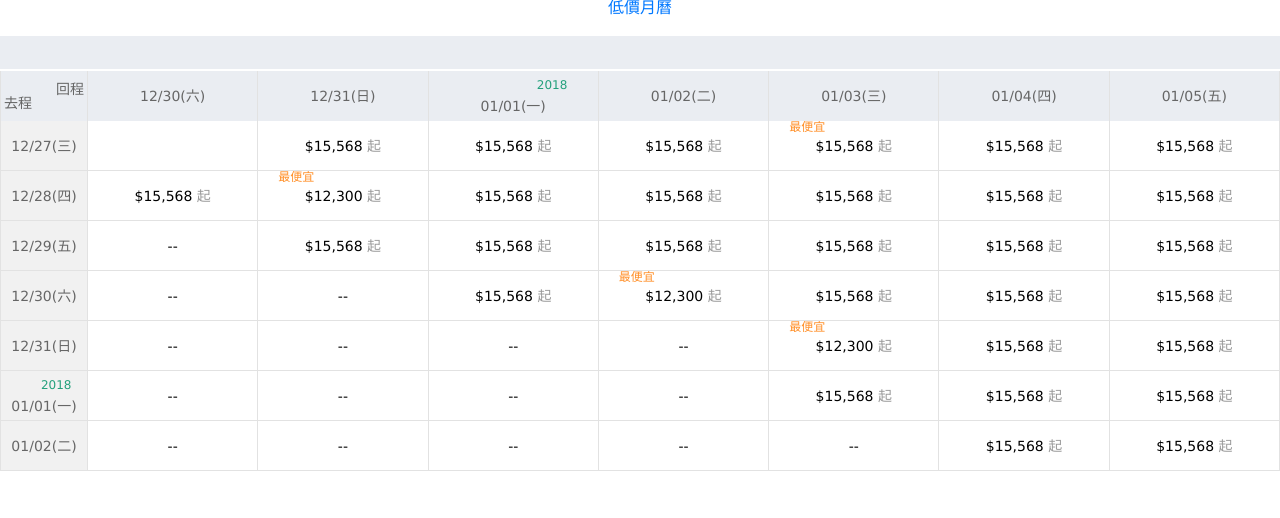
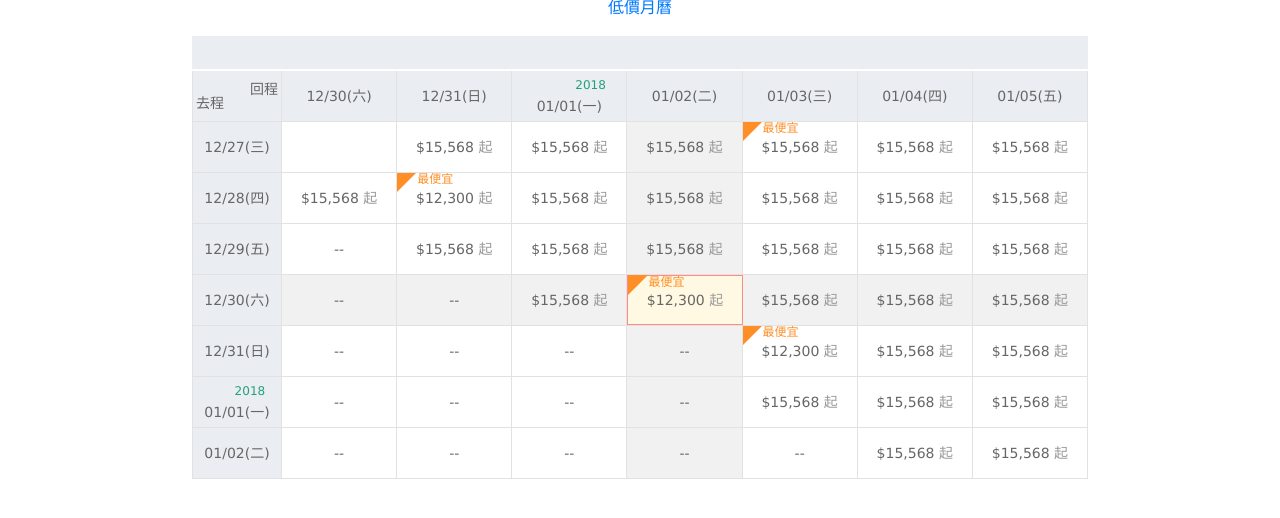
Before and after one commit to JJvicky/Frz_table, a React (Create React App) app: page / in a window 1280 px wide. Shown: the top 518 px of the page. Built offline with nearby package versions, Linux system fonts and the light colour scheme.

Commit message:
adjust to react

```diff
--- a/src/Style/components.scss
+++ b/src/Style/components.scss
@@ -4,6 +4,11 @@ $hover-border: #fe8b88;
 $hover-bg:#fff9e3;
 $append : #999;
 $cheapest :#ff8e26;
+@mixin bg-grey-info{
+	background-color: #eaedf2;
+    color: #666;
+    border-bottom : 1px solid $border;
+}
 @mixin hover {
     border: 1px solid $hover-border;
     background: $hover-bg
@@ -35,9 +40,9 @@ $td-width : 88px;
 }
 
 .date{
-    height:100%;
-    border-right: 1px solid $border;
-    border-left: 1px solid $border;
+     height:100%;
+    // border-right: 1px solid $border;
+    // border-left: 1px solid $border;
     display: flex;
     justify-content: center;
     flex-direction: column;
@@ -46,6 +51,7 @@ $td-width : 88px;
         display: block;
         text-align: center;
         padding: 0 3px;
+
    }
    span:nth-child(2){
         text-align: left;
@@ -59,26 +65,39 @@ $td-width : 88px;
 
 table{
     width: 100%;
+    tr{
+        height:auto;
+    }
      td{
         padding: 0;
+        font-size: 14px;
+        overflow: hidden;
     }
     td:first-child{
         width: $td-width;
-        height: 50px;
+        max-height: 50px;
+        border-right: 1px solid $border;
+        border-left: 1px solid $border;
+        @include bg-grey-info;
+        vertical-align: middle;
     }
     td:nth-child(2){
         width: calc(100% - 88px);
         position: relative;
         overflow: hidden;
+        height: 50px;
+        color: #666;
+        border-bottom : 1px solid $border;
     }
 }
 
 .slide{
     width: 100%;
     height: 100%;
-    position: absolute;
+    // position: absolute;
     top: 0;
-    transition: 0;
+    transition: left 0;
+    left:0 ;
 
     div{
         min-width: calc(100% /7);
@@ -96,14 +115,19 @@ table{
             }
         }
     }
+    div.interchange{
+        background-color:#f1f1f1;
+    }
+}
 
-
+td .interchange{
+    background-color:#f1f1f1;
 }
 
 .goDate{
     position: relative;
     .slide div{
-        border-bottom : 1px solid $border;
+        // border-bottom : 1px solid $border;
          .hover{
            @include hover;
          }
@@ -111,31 +135,27 @@ table{
            @include hover;
          }
     }
-    .date{
-        border-bottom : 1px solid $border;
-    }
-
 }
-
+.slide div.hover{
+    @include hover;
+}
 .backDate .slide div{
     background-color: #eaedf2;
 }
-.cheapest:after {
+.slide div.cheapest:after {
     content: "";
     height: 0;
     width: 0;
     position: absolute;
     top: -1px;
     left: 0;
-    border{
-         top: 10px solid $cheapest;
-         right: 10px solid transparent;
-         bottom: 10px solid transparent;
-         left: 10px solid $cheapest;
+    border-top: 10px solid $cheapest;
+    border-right: 10px solid transparent;
+    border-bottom: 10px solid transparent;
+    border-left: 10px solid $cheapest;
     }
 
-}
-.cheapest:before{
+.slide div.cheapest:before{
     content: "\6700\4FBF\5B9C";
     position: absolute;
     top: 0;
@@ -168,6 +188,7 @@ element.style {
 
 @media screen and (max-width: 768px){
     .slide{
+        position: absolute;
         left:0;
         /* transition : 0s; */
         /* RWD各種版面 */
@@ -199,15 +220,18 @@ element.style {
         text-align: center;
     }
     .arrow.left{
-        left:88px;
+        left:89px;
     }
     .arrow.right{
-        right: 1px;
+        right: 0px;
     }
     .arrow>i {
         display: block;
         font-size: 14px;
     }
+    .arrow.disable{
+        display: none;
+    }
 
 
 }
--- a/src/Style/main.scss
+++ b/src/Style/main.scss
@@ -50,7 +50,7 @@ body{
     font-family: Verdana,Arial,\\5FAE\8EDF\6B63\9ED1\9AD4,Microsoft JhengHei,\\5FAE\8EDF\96C5\9ED1\9AD4,Microsoft YaHei;
 }
 .app{
-    width: 100%;
+    width: 70%;
 	margin: auto;
 }
 
@@ -67,9 +67,3 @@ body{
 	background-color:#f1f1f1;
 	color: #666;
 }
-td{
-	font-size: 14px;
-}
-.slide div.interchange{
-	background-color:#f1f1f1;
-}
--- a/src/components/BackDate.jsx
+++ b/src/components/BackDate.jsx
@@ -24,6 +24,7 @@ class BackDate extends Component {
     }
 
     render() {
+        const speed = this.props.speed;
         return (
             <div className="backDate">
             <table>
@@ -36,7 +37,7 @@ class BackDate extends Component {
                       </div>
                    </td>
                    <td>
-                       <div className="slide flex bg-grey-info transition">
+                       <div className="slide flex bg-grey-info transition" style={{transition: speed + 's'}}>
                        {ticketInfo.data[0].data[0].detail.map((arr1,index1)=>{
                             return(
                                  <div className={arr1.backDate.substr(0,5)== '01/01'? "newYear "+ this.getShow(): this.getShow() } key={index1}><span>{arr1.backDate}</span></div>
--- a/src/components/GoDate.jsx
+++ b/src/components/GoDate.jsx
@@ -6,123 +6,143 @@ import PropTypes from 'prop-types';
 
 
 class GoDate extends Component {
-    constructor(props){
+    constructor(props) {
         super(props);
         this.refBox = React.createRef();
         this.state = {
-            index : 0
+            index: 0,
+            row: 3,
+            col: 3,
+            target: 24,
+            arrowRight :true ,
+            arrowLeft : false
         }
     }
     static propTypes = {
         show: PropTypes.number,
         slide: PropTypes.number,
         speed: PropTypes.number,
-        whenClick : PropTypes.func
+        whenClick: PropTypes.func
     };
     static defaultProps = {
         show: 4,
-        slide : 1,
-        speed : 0.3
+        slide: 1,
+        speed: 0.3
     };
 
     //判斷div/size
-    getShow= () =>{
+    getShow = () => {
         let show = this.props.show;
-            return 'show'+show ;
+        return 'show' + show;
     }
-    getShowPercent= () => {
-        var showPercent ;
-        switch (this.props.show){
-            case 1 :
+    getShowPercent = () => {
+        var showPercent;
+        switch (this.props.show) {
+            case 1:
                 showPercent = "100";
                 break;
-            case 2 :
-            showPercent = "50" ;
+            case 2:
+                showPercent = "50";
                 break;
             case 3:
-            showPercent = "33.33" ;
+                showPercent = "33.33";
                 break;
-            case 4 :
-            showPercent ="25 ";
+            case 4:
+                showPercent = "25 ";
         }
         return showPercent;
     }
 
-    next = () =>{
-        var arrowRight =document.getElementsByClassName("arrow right");
-        var arrowLeft =document.getElementsByClassName("arrow left");
+    next = () => {
+        var arrowRight = this.state.arrowRight;
+        var arrowLeft = this.state.arrowRight;
         var index = this.state.index;
         var showPercent = this.getShowPercent();
 
         //判斷下一個畫面的箭頭
-        if( index >= 0 ){
-            arrowLeft[0].classList.remove("disable");
-            arrowRight[0].classList.remove("disable");
-        }else{
-          arrowLeft[0].classList.add("disable");
+        // if (index >= 0) {
+        //     arrowLeft[0].classList.remove("disable");
+        //     arrowRight[0].classList.remove("disable");
+        // } else {
+        //     arrowLeft[0].classList.add("disable");
+        // }
+        if (index >= 0) {
+          arrowLeft = true;
+          arrowRight = true;
+        } else {
+          arrowLeft = false;
         }
         //判斷移動格數/distance
-        if( (index + this.props.slide + this.props.show) <= 7 ){
-            index = index +this.props.slide
-        }else {
-           index = index + (7 - index -this.props.show);
+        if ((index + this.props.slide + this.props.show) <= 7) {
+            index = index + this.props.slide
+        } else {
+            index = index + (7 - index - this.props.show);
         }
 
-        var slideDistance = showPercent*index;
+        var slideDistance = showPercent * index;
         var slide = document.querySelectorAll(".slide");
-        for( var i = 0 ; i<slide.length ; i++ ){
-            slide[i].style.left ="-"+slideDistance+"%";
+        for (var i = 0; i < slide.length; i++) {
+            slide[i].style.left = "-" + slideDistance + "%";
             // slide[i].style.transform ="translateX(-"+slideDistance+")";
         }
 
-        //最後畫面的箭頭
-           if( (index + this.props.show) == 7 ){
-            arrowRight[0].classList.add("disable");
+        // //最後畫面的箭頭
+        // if ((index + this.props.show) == 7) {
+        //     arrowRight[0].classList.add("disable");
+        // }
+        if ((index + this.props.show) == 7) {
+           arrowRight = false
         }
-
-
         this.setState({
-            index : index
+            index: index,
+            arrowLeft,
+            arrowRight
         })
 
     }
-    prev = () =>{
+    prev = () => {
+        var arrowRight = this.state.arrowRight;
+        var arrowLeft = this.state.arrowRight;
+        var index = this.state.index;
         var showPercent = this.getShowPercent();
-        var index = this.state.index;
-        var arrowRight =document.getElementsByClassName("arrow right");
-        var arrowLeft =document.getElementsByClassName("arrow left");
 
         //判斷下一個畫面的箭頭
-          if(index > 0){
-          arrowLeft[0].classList.remove("disable");
-          arrowRight[0].classList.remove("disable");
+        // if (index > 0) {
+        //     arrowLeft[0].classList.remove("disable");
+        //     arrowRight[0].classList.remove("disable");
+        // }
+        if( index > 0){
+            arrowLeft = true;
+            arrowRight = true;
         }
         //判斷移動格數
-         if( index - this.props.slide <= 0 ){
+        if (index - this.props.slide <= 0) {
             index = 0;
-        }else{
+        } else {
             index = index - this.props.slide;
         }
-        var slideDistance = showPercent*(index);
+        var slideDistance = showPercent * (index);
         var slide = document.querySelectorAll(".slide");
-        for( var i = 0 ; i<slide.length ; i++ ){
-            slide[i].style.left ="-"+slideDistance+"%";
+        for (var i = 0; i < slide.length; i++) {
+            slide[i].style.left = "-" + slideDistance + "%";
         }
 
         //判斷結束畫面的箭頭
-        if( index  == 0 ){
-            arrowLeft[0].classList.add("disable");
+        if (index == 0) {
+            arrowLeft = false;
         }
-        if( (index + this.props.show) == 7 ){
-            arrowRight[0].classList.add("disable");
+        if ((index + this.props.show) == 7) {
+            arrowRight = false;
         }
         this.setState({
-            index : index
-        });
+            index: index,
+            arrowLeft,
+            arrowRight
+        })
     }
 
-    toThousands = (num)=> {
-        var result = [ ], counter = 0;
+    toThousands = (num) => {
+        var result = [], counter = 0;
         num = (num || 0).toString().split('');
         for (var i = num.length - 1; i >= 0; i--) {
             counter++;
@@ -132,107 +152,86 @@ class GoDate extends Component {
         return result.join('');
     }
 
-    toggleItem = (e) =>{
-        var inter = document.querySelectorAll(".interchange");
-        var hover = document.querySelectorAll(".hover");
-        for(var i = 0; i<inter.length; i++){
-            inter[i].classList.remove('interchange');
-        }
-        for(var i = 0; i<hover.length; i++){
-            hover[i].classList.remove('hover');
-        }
+    toggleItem = (e) => {
         const target = e.target;
-      const id = target.getAttribute("id")
-      const divid7 = Math.floor(id/7);
-      const reminder = id%7;
-      const row_id =[];
-      const col_id =[];
-
-      for( let i=0 ; i<7 ; i++){
-          row_id.push(divid7*7+i);
-          col_id.push(7*i+ reminder)
-      }
-
-      row_id.map((item)=>{
-          var sibling = document.getElementById(item);
-          return(
-        //   document.getElementById(item).setAttribute("class","interchange "+this.getShow())
-
-          sibling.classList.add("interchange")
-          )
+        const id = target.getAttribute("id");
+        const divid7 = Math.floor(id / 7);
+        const reminder = id % 7;
+        this.setState({
+            row: divid7,
+            col: reminder,
+            target : id
         })
-      col_id.map((item)=>{
-        var sibling = document.getElementById(item);
-          return(
-        //   document.getElementById(item).setAttribute("class","interchange "+this.getShow())
-        sibling.classList.add("interchange")
-          )
-      })
-      var ele = document.getElementById(id);
-      ele.classList.add("hover")
         // click 後callback function
         this.props.whenClick(target);
 
     }
 
-    componentDidMount = () => {
-        var slide = document.querySelectorAll(".slide");
-        var speed = this.props.speed;
-        //處理客製transition
-        for(var i = 0; i<slide.length; i++){
-            slide[i].style.transition = "left "+ speed+ "s";
-        }
-        //處理resize 1.小變大格子要重新偵測   2.不要transition(不要滑動)   3. resize(w>768)index重新歸零 4.(大到小index=0 )
-        var that = this;
-        window.addEventListener("resize",function(){
-            var width = document.documentElement.clientWidth;
-            if(width>768){
-                // var slide = document.querySelectorAll(".slide");
-                for(var i = 0; i<slide.length; i++){
-                    slide[i].style.left = 0;
-                    slide[i].style.transition = "left "+ 0 + "s";
-                }
-               that.setState({
-                index : 0
-            });
-            }else{
+    // componentDidMount = () => {
+    //     var slide = document.querySelectorAll(".slide");
+    //     var speed = this.props.speed;
+    //     //處理客製transition
+    //     for (var i = 0; i < slide.length; i++) {
+    //         slide[i].style.transition = "left " + speed + "s";
+    //     }
+        //處理resize 1.小變大格子要重新偵測   2.不要transition(不要滑動)   3. resize(w>768)index重新歸零   4.(大到小index=0 )
+        // var that = this;
+        //     window.addEventListener("resize",function(){
+        //         var width = document.documentElement.clientWidth;
+        //         if(width>768){
+        //             // var slide = document.querySelectorAll(".slide");
+        //             for(var i = 0; i<slide.length; i++){
+        //                 slide[i].style.left = 0;
+        //                 slide[i].style.transition = "left "+ 0 + "s";
+        //             }
+        //            that.setState({
+        //             index : 0
+        //         });
+        //         }else{
 
-                var arrowLeft =document.getElementsByClassName("arrow left");
-                arrowLeft[0].classList.add("disable");
-                var arrowRight =document.getElementsByClassName("arrow right");
-                arrowRight[0].classList.remove("disable");
+        //             var arrowLeft =document.getElementsByClassName("arrow left");
+        //             arrowLeft[0].classList.add("disable");
+        //             var arrowRight =document.getElementsByClassName("arrow right");
+        //             arrowRight[0].classList.remove("disable");
 
-                for(var i = 0; i<slide.length; i++){
-                    slide[i].style.transition = "left "+ speed+ "s";
-                }
-            }
+        //             for(var i = 0; i<slide.length; i++){
+        //                 slide[i].style.transition = "left "+ speed+ "s";
+        //             }
+        //         }
 
-    })
-    }
+        // })
+    //}
+
 
     render() {
-        console.log("index: "+this.state.index);
+        const arrowLeft = this.state.arrowLeft ? "arrow left" :"arrow left disable" ;
+        const arrowRight = this.state.arrowRight ? "arrow right" :"arrow right disable" ;
+        const speed = this.props.speed;
+
         return (
-
             <div className="goDate">
-           <div className="arrow left disable" onClick={this.prev}><i class="fas fa-angle-left"></i></div>
-           <div className="arrow right" onClick={this.next}><i class="fas fa-angle-right"></i></div>
+                <div className={arrowLeft} onClick={this.prev}><i class="fas fa-angle-left"></i></div>
+                <div className={arrowRight} onClick={this.next}><i class="fas fa-angle-right"></i></div>
                 <table>
                     <tbody>
 
-                {ticketInfo.data[0].data.map((arr1,index1)=>{
+                        {ticketInfo.data[0].data.map((arr1, index1) => {
                             return (
                                 <tr key={index1}>
                                     <td>
-                        <div className={arr1.goDate.substr(0,5)== '01/01'? "date bg-grey-info-sec newYear" : "date bg-grey-info-sec" }>
+                                        <div className={arr1.goDate.substr(0, 5) == '01/01' ? "date newYear" : "date"}>
                                             <span>{arr1.goDate}</span>
                                         </div>
                                     </td>
-                    <td>
-                        <div className="slide flex">
-                        {arr1.detail.map((arr2,index2)=>{
+                                    <td >
+                                        <div className={(this.state.row == index1) ? 'slide flex interchange' : 'slide flex'} style={{transition: speed + 's'}}>
+                                            {arr1.detail.map((arr2, index2) => {
+                                                let interchange = (this.state.col == index2) ? "interchange" : '';
+                                                let cheapest = arr2.cheapest ? "cheapest " + this.getShow() : this.getShow();
+                                                let hover = (this.state.target == (index1 * 7 + index2)) ? "hover" :'';
+
                                                 return (
-                             <div className={arr2.cheapest ? "cheapest "+ this.getShow() : this.getShow()} id={index1*7+index2} key={index1*7+index2} onClick={this.toggleItem} ref={this.clickTarget}><span>{Number(arr2.price) ? "$" :''}{this.toThousands(arr2.price)}{Number(arr2.price) ? <span> 起</span> :''}</span></div>)
+                                                    <div id={index1 * 7 + index2} className={`${interchange} ${cheapest} ${hover}`} key={index1 * 7 + index2} onClick={this.toggleItem} ref={this.clickTarget}><span>{Number(arr2.price) ? "$" : ''}{this.toThousands(arr2.price)}{Number(arr2.price) ? <span> 起</span> : ''}</span></div>)
                                             })}
 
                                         </div>
--- a/src/index.js
+++ b/src/index.js
@@ -12,7 +12,7 @@ ReactDOM.render(<App
     show: 2 // [number]
     }}
     // 設定花多久時間移動完成
-    speed={ .3} // [number]
+    speed={ .5} // [number]
     // 每次點擊儲存格時會執行此callback，並帶入所點擊的儲存格jquery物件
     whenClick={ function($element) {
         console.log($element)
```
Lines whose indentation alone changed are shown as unchanged.
